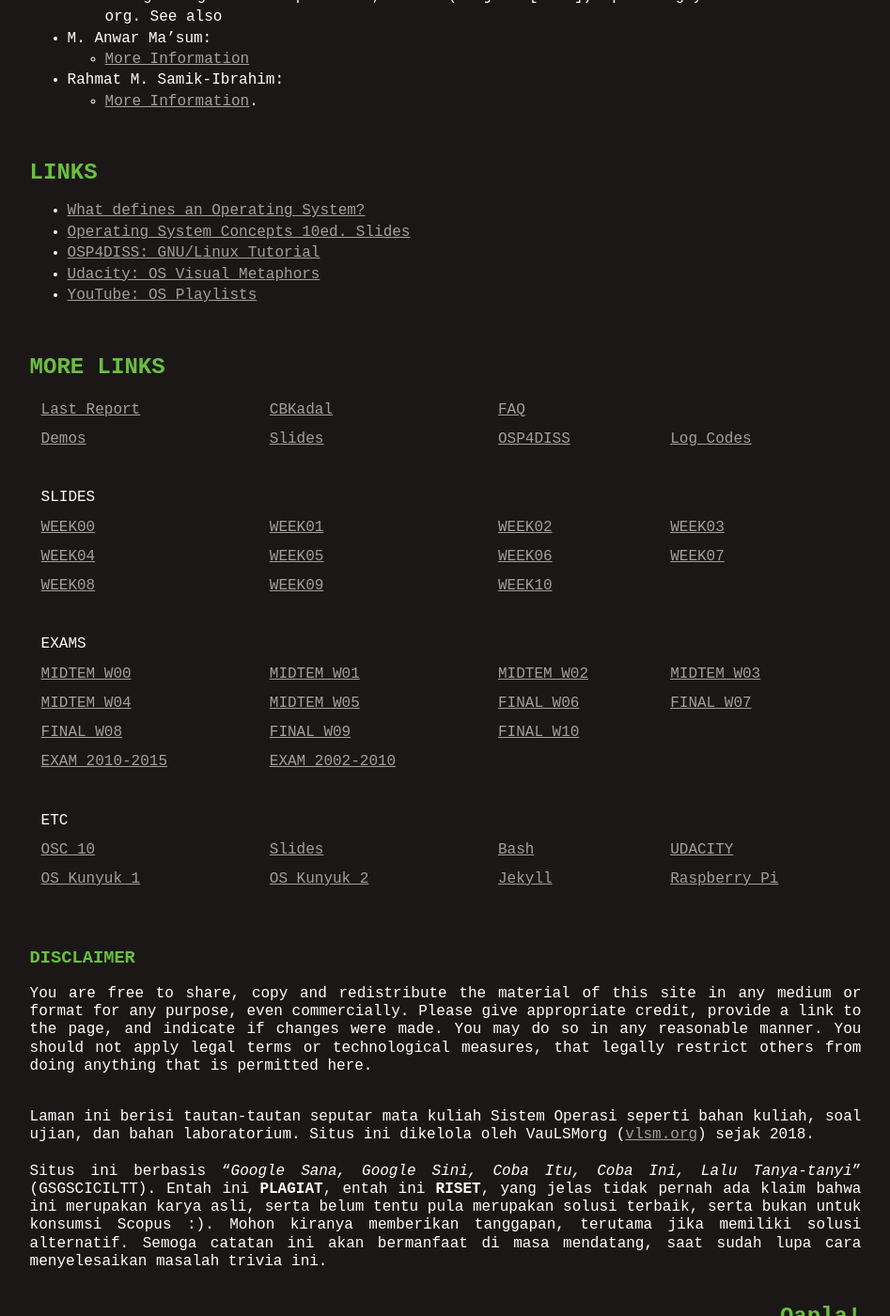
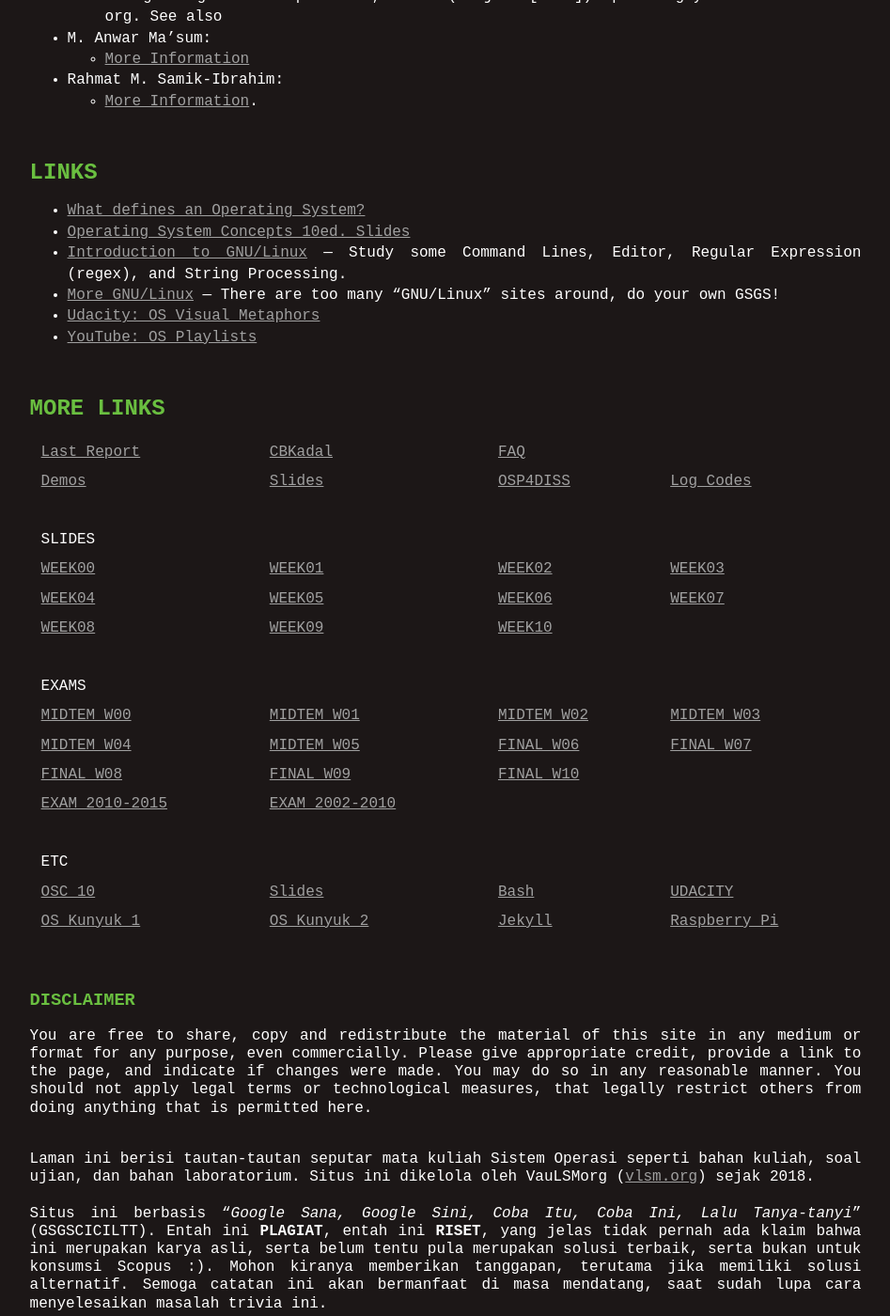
Before and after one commit to Angling-Darma/SistemOperasi, a Jekyll site: the page built from index.md, in a window 1280 px wide and 1400 px high, scrolled down 615 px. Shown: the whole window at 94% size, without its empty margins (166-1113 px from the left). Built offline with Jekyll 4.4.1, drawn with Linux system fonts in a browser that asks for light colours; some of the changed text lies outside the part shown.

Commit message:
modified:   index.md playlists.md

```diff
--- a/_config.yml
+++ b/_config.yml
@@ -1,5 +1,5 @@
 title: Operating Systems - Sistem Operasi
-version:     "0372---12-Oct-2021"
+version:     "0372a---12-Oct-2021"
 copyright:   "2018-2021"
 description: This is the CSCM-602055 Operating System course site,
       a GitHub Page, hosted at GitHub.com (thank you!).
--- a/index.md
+++ b/index.md
@@ -27,7 +27,10 @@ title:  "Operating Systems - Sistem Operasi"
 
 * [What defines an Operating System?](https://rahmatm.samik-ibrahim.vlsm.org/2021/07/what-defines-operating-system.html)
 * [Operating System Concepts 10ed. Slides](https://www.os-book.com/OS10/slide-dir/)
-* [OSP4DISS: GNU/Linux Tutorial](https://osp4diss.vlsm.org/Welcome2GNULinux.html)
+* [Introduction to GNU/Linux](https://osp4diss.vlsm.org/Welcome2GNULinux.html) ---
+  Study some Command Lines, Editor, Regular Expression (regex), and String Processing.
+* [More GNU/Linux](https://osp4diss.vlsm.org/osp-115.html) ---
+  There are too many "GNU/Linux" sites around, do your own GSGS!
 * [Udacity: OS Visual Metaphors](https://goo.gl/HaUk5g)
 * [YouTube: OS Playlists](/playlists/)
 
```
Also changed, not shown: 000.md (+1 -1 lines), playlists.md (+1 -0 lines).
